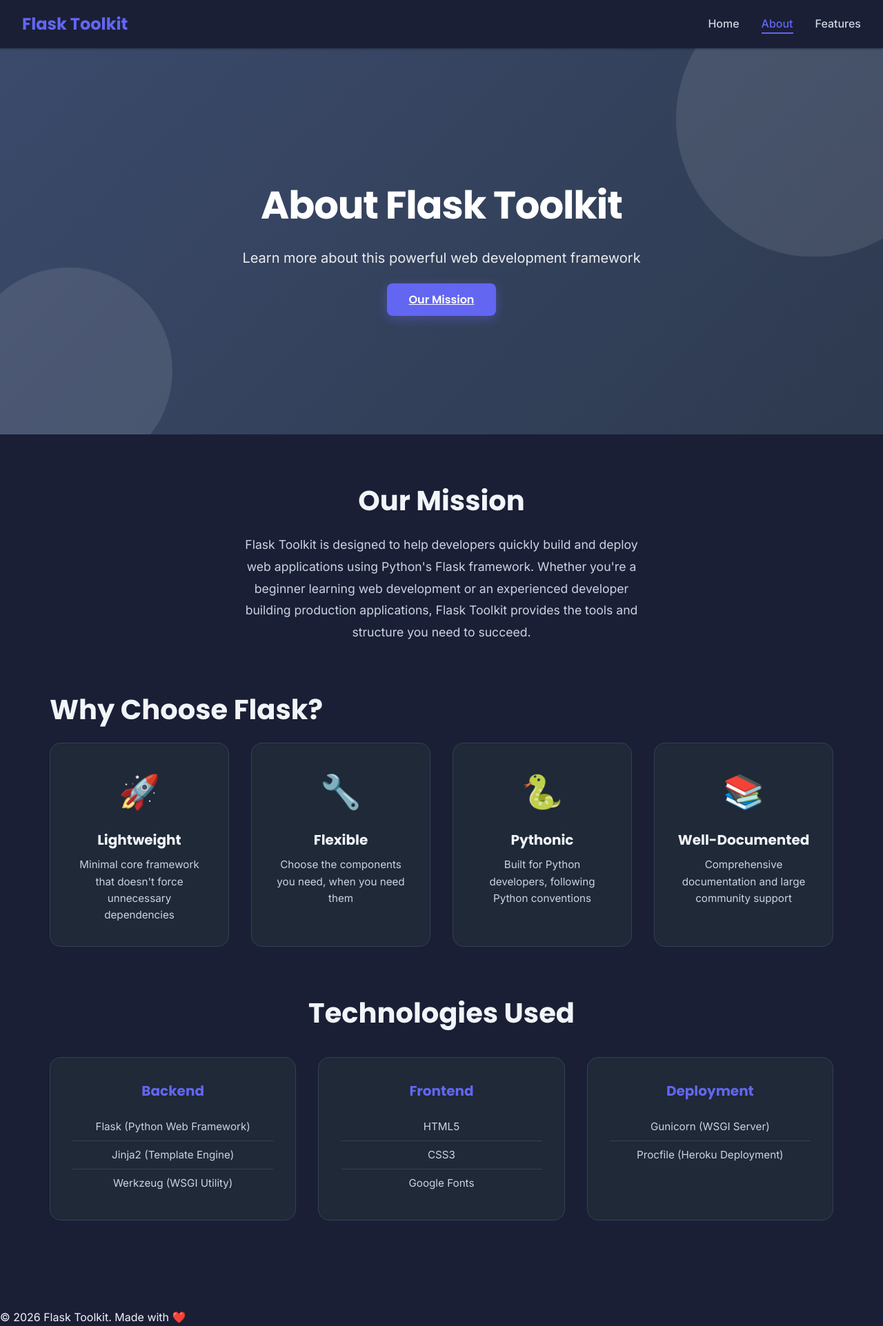
After one commit to faithful71/myflask, a Flask app: page /about in a window 1280 px wide. The commit adds this page. Shown: the whole page at 69% size. Run offline with Flask 3, Linux system fonts and the light colour scheme.

Commit message:
save changes

```diff
--- a/app/__init__.py
+++ b/app/__init__.py
@@ -18,4 +18,12 @@ def create_app():
             year=datetime.now().year
         )
 
+    @app.route('/about')
+    def about():
+        return render_template(
+            'about.html',
+            title="About - Flask Toolkit",
+            year=datetime.now().year
+        )
+
     return app
--- a/frontend/static/style.css
+++ b/frontend/static/style.css
@@ -357,17 +357,53 @@ body {
 }
 
 /* ============================================
-   Footer
+   Tech Stack Section
    ============================================ */
 
-.footer {
-    background: #0f1419;
+.tech-stack {
+    display: grid;
+    grid-template-columns: repeat(auto-fit, minmax(300px, 1fr));
+    gap: 2rem;
+    margin-top: 2rem;
+}
+
+.tech-item {
+    background: #1f2937;
+    padding: 2rem;
+    border-radius: 1rem;
+    border: 1px solid var(--border-color);
+    transition: all 0.3s ease;
+    animation: fadeInUp 0.6s ease-out;
+}
+
+.tech-item:hover {
+    transform: translateY(-4px);
+    box-shadow: 0 8px 16px rgba(99, 102, 241, 0.15);
+    border-color: var(--primary-color);
+}
+
+.tech-item h4 {
+    font-family: 'Poppins', sans-serif;
+    font-size: 1.25rem;
+    margin-bottom: 1rem;
+    color: var(--primary-color);
+    text-align: center;
+}
+
+.tech-item ul {
+    list-style: none;
+    padding: 0;
+}
+
+.tech-item li {
     color: var(--text-secondary);
-    text-align: center;
-    padding: 2rem;
-    margin-top: 4rem;
+    padding: 0.5rem 0;
+    border-bottom: 1px solid var(--border-color);
     font-size: 0.95rem;
-    border-top: 1px solid var(--border-color);
+}
+
+.tech-item li:last-child {
+    border-bottom: none;
 }
 
 /* ============================================
--- /dev/null
+++ b/frontend/templates/about.html
@@ -0,0 +1,119 @@
+<!DOCTYPE html>
+<html lang="en">
+<head>
+    <meta charset="UTF-8">
+    <meta name="viewport" content="width=device-width, initial-scale=1.0">
+    <title>{{ title }}</title>
+
+    <!-- Google Fonts -->
+    <link href="https://fonts.googleapis.com/css2?family=Poppins:wght@300;400;600;700&family=Inter:wght@400;500;600&display=swap" rel="stylesheet">
+
+    <!-- CSS Path -->
+    <link rel="stylesheet" href="{{ url_for('static', filename='style.css') }}">
+</head>
+<body>
+
+    <!-- Navbar -->
+    <nav class="navbar">
+        <div class="logo">Flask Toolkit</div>
+        <ul class="nav-links">
+            <li><a href="{{ url_for('home') }}" class="nav-link">Home</a></li>
+            <li><a href="{{ url_for('about') }}" class="nav-link active">About</a></li>
+            <li><a href="#features" class="nav-link">Features</a></li>
+        </ul>
+    </nav>
+
+    <!-- Hero Section -->
+    <section class="hero">
+        <div class="hero-content">
+            <h1 class="hero-title">About Flask Toolkit</h1>
+            <p class="hero-subtitle">Learn more about this powerful web development framework</p>
+            <a href="#mission" class="btn btn-primary">Our Mission</a>
+        </div>
+    </section>
+
+    <!-- Main Container -->
+    <div class="container">
+
+        <!-- Mission Section -->
+        <section id="mission" class="about-section">
+            <h2 class="section-title">Our Mission</h2>
+            <p class="section-description">
+                Flask Toolkit is designed to help developers quickly build and deploy web applications using Python's Flask framework.
+                Whether you're a beginner learning web development or an experienced developer building production applications,
+                Flask Toolkit provides the tools and structure you need to succeed.
+            </p>
+        </section>
+
+        <!-- Features Section -->
+        <section id="features" class="features-section">
+            <h2 class="section-title">Why Choose Flask?</h2>
+
+            <div class="features-grid">
+
+                <div class="feature-card">
+                    <div class="feature-icon">🚀</div>
+                    <h3>Lightweight</h3>
+                    <p>Minimal core framework that doesn't force unnecessary dependencies</p>
+                </div>
+
+                <div class="feature-card">
+                    <div class="feature-icon">🔧</div>
+                    <h3>Flexible</h3>
+                    <p>Choose the components you need, when you need them</p>
+                </div>
+
+                <div class="feature-card">
+                    <div class="feature-icon">🐍</div>
+                    <h3>Pythonic</h3>
+                    <p>Built for Python developers, following Python conventions</p>
+                </div>
+
+                <div class="feature-card">
+                    <div class="feature-icon">📚</div>
+                    <h3>Well-Documented</h3>
+                    <p>Comprehensive documentation and large community support</p>
+                </div>
+
+            </div>
+        </section>
+
+        <!-- Technologies Section -->
+        <section class="about-section">
+            <h2 class="section-title">Technologies Used</h2>
+            <div class="tech-stack">
+                <div class="tech-item">
+                    <h4>Backend</h4>
+                    <ul>
+                        <li>Flask (Python Web Framework)</li>
+                        <li>Jinja2 (Template Engine)</li>
+                        <li>Werkzeug (WSGI Utility)</li>
+                    </ul>
+                </div>
+                <div class="tech-item">
+                    <h4>Frontend</h4>
+                    <ul>
+                        <li>HTML5</li>
+                        <li>CSS3</li>
+                        <li>Google Fonts</li>
+                    </ul>
+                </div>
+                <div class="tech-item">
+                    <h4>Deployment</h4>
+                    <ul>
+                        <li>Gunicorn (WSGI Server)</li>
+                        <li>Procfile (Heroku Deployment)</li>
+                    </ul>
+                </div>
+            </div>
+        </section>
+
+    </div>
+
+    <!-- Footer -->
+    <footer class="footer">
+        <p>&copy; {{ year }} Flask Toolkit. Made with ❤️</p>
+    </footer>
+
+</body>
+</html>
--- a/frontend/templates/index.html
+++ b/frontend/templates/index.html
@@ -18,7 +18,7 @@
         <div class="logo">Flask Toolkit</div>
         <ul class="nav-links">
             <li><a href="#home" class="nav-link active">Home</a></li>
-            <li><a href="#about" class="nav-link">About</a></li>
+            <li><a href="{{ url_for('about') }}" class="nav-link">About</a></li>
             <li><a href="#features" class="nav-link">Features</a></li>
         </ul>
     </nav>
```
